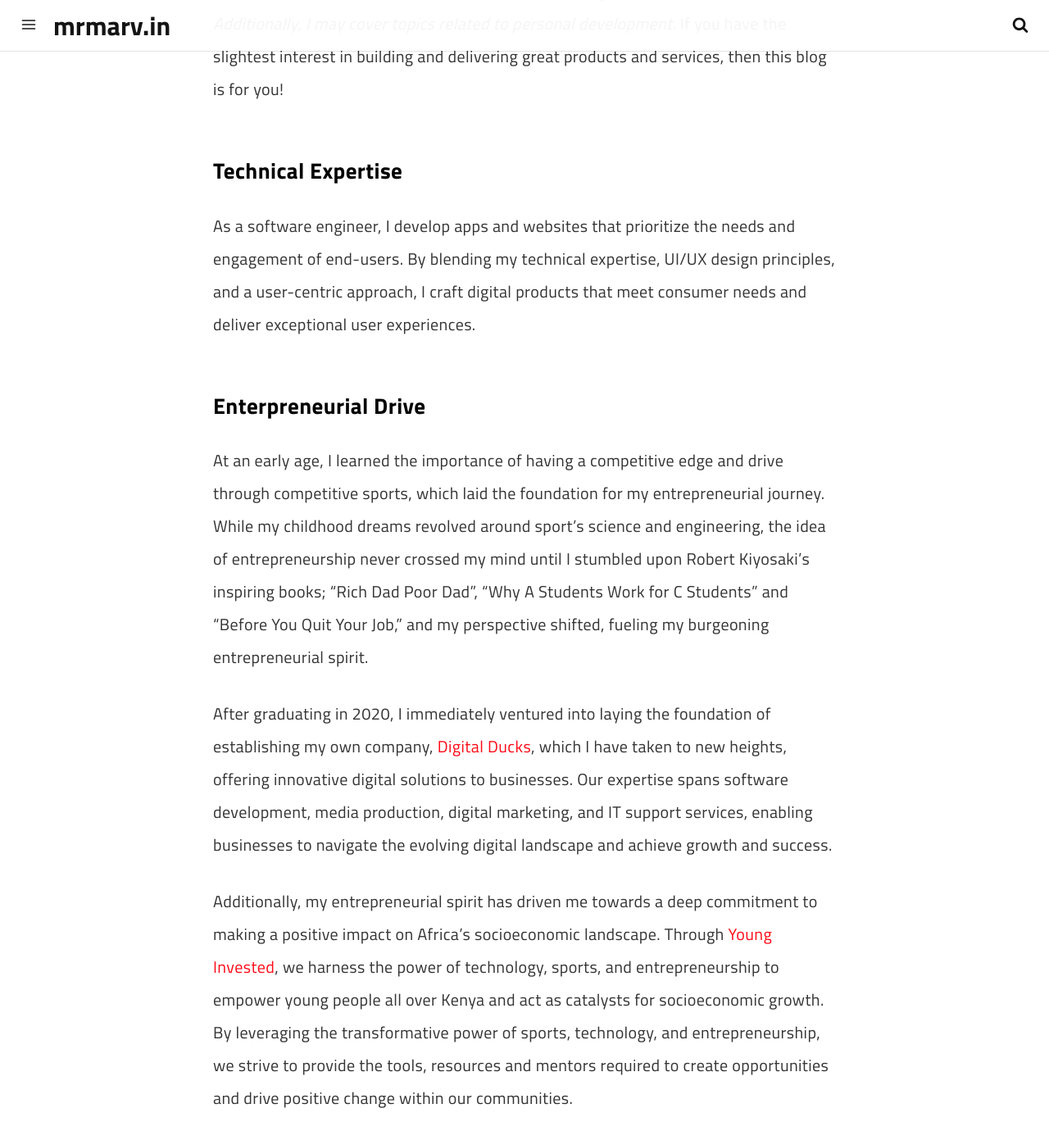
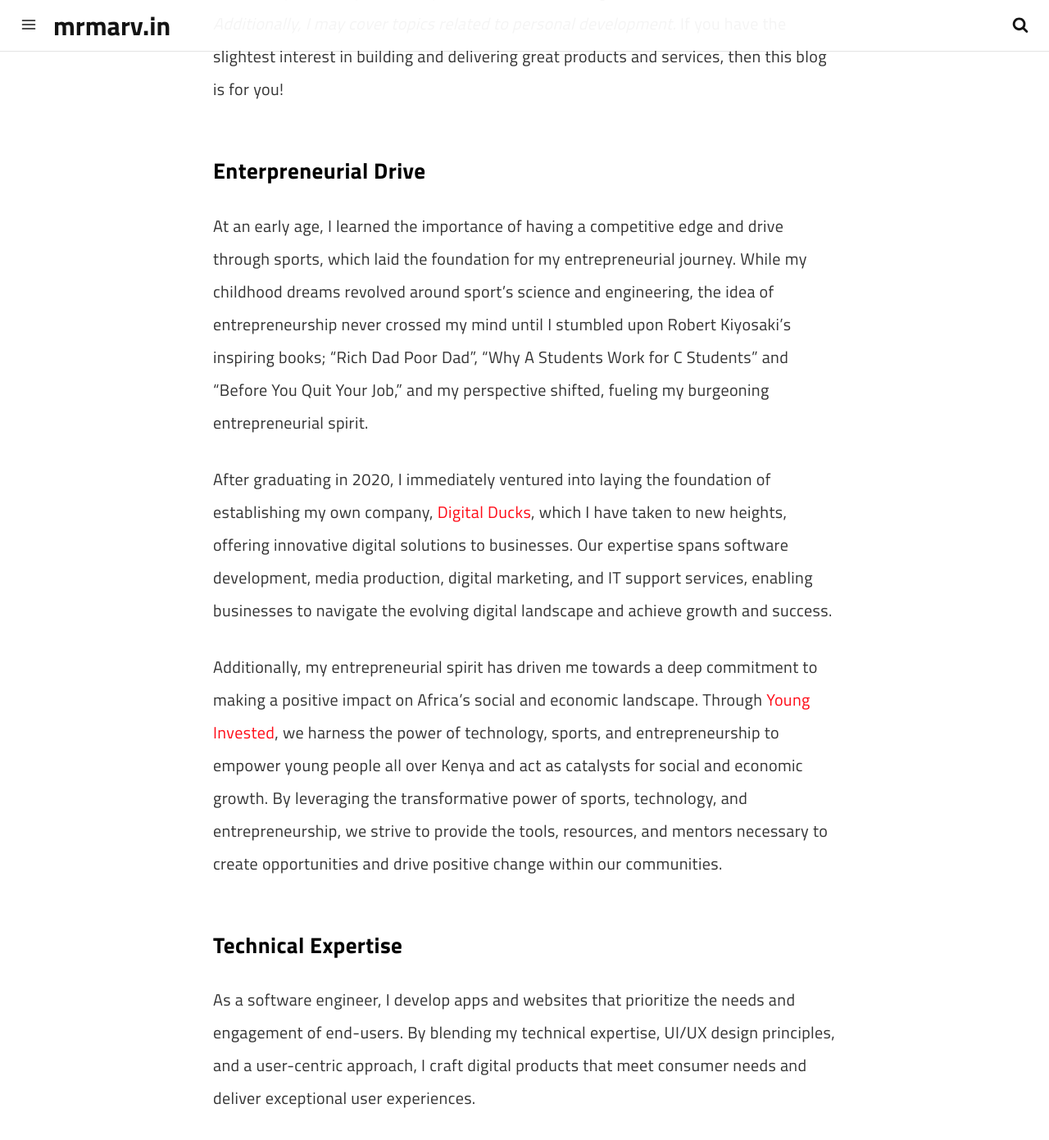
Before and after one commit to marv0/marv0.github.io, a Jekyll site: the page built from pages/about.md, in a window 1280 px wide and 1400 px high, scrolled down 526 px. Shown: the top 1391 px of the window at 82% size. Built offline with Jekyll 4.4.1, drawn with Linux system fonts in a browser that asks for light colours; a script that is not in the unit is left out.

Commit message:
Update about.md

```diff
--- a/pages/about.md
+++ b/pages/about.md
@@ -14,17 +14,17 @@ Hello, world! I'm Marvin Ogot and I’m an entrepreneur and software engineer.
 
 I started this blog to keep track of my learning and share relevant information on diverse topics entrepreneurship, and various technologies, not limited to software. *Additionally, I may cover topics related to personal development.* If you have the slightest interest in building and delivering great products and services, then this blog is for you!
 
+### Enterpreneurial Drive
+
+At an early age, I learned the importance of having a competitive edge and drive through sports, which laid the foundation for my entrepreneurial journey. While my childhood dreams revolved around sport's science and engineering, the idea of entrepreneurship never crossed my mind until I stumbled upon Robert Kiyosaki's inspiring books; "Rich Dad Poor Dad", "Why A Students Work for C Students" and "Before You Quit Your Job," and my perspective shifted, fueling my burgeoning entrepreneurial spirit.
+
+After graduating in 2020, I immediately ventured into laying the foundation of establishing my own company, [Digital Ducks](https://www.digitalducks.co.ke), which I have taken to new heights, offering innovative digital solutions to businesses. Our expertise spans software development, media production, digital marketing, and IT support services, enabling businesses to navigate the evolving digital landscape and achieve growth and success.
+
+Additionally, my entrepreneurial spirit has driven me towards a deep commitment to making a positive impact on Africa's social and economic landscape. Through [Young Invested](https://www.younginvested.org), we harness the power of technology, sports, and entrepreneurship to empower young people all over Kenya and act as catalysts for social and economic growth. By leveraging the transformative power of sports, technology, and entrepreneurship, we strive to provide the tools, resources, and mentors necessary to create opportunities and drive positive change within our communities.
+
 ### Technical Expertise
 
 As a software engineer, I develop apps and websites that prioritize the needs and engagement of end-users. By blending my technical expertise, UI/UX design principles, and a user-centric approach, I craft digital products that meet consumer needs and deliver exceptional user experiences.
-
-### Enterpreneurial Drive
-
-At an early age, I learned the importance of having a competitive edge and drive through competitive sports, which laid the foundation for my entrepreneurial journey. While my childhood dreams revolved around sport's science and engineering, the idea of entrepreneurship never crossed my mind until I stumbled upon Robert Kiyosaki's inspiring books; "Rich Dad Poor Dad", "Why A Students Work for C Students" and "Before You Quit Your Job," and my perspective shifted, fueling my burgeoning entrepreneurial spirit.
-
-After graduating in 2020, I immediately ventured into laying the foundation of establishing my own company, [Digital Ducks](https://www.digitalducks.co.ke), which I have taken to new heights, offering innovative digital solutions to businesses. Our expertise spans software development, media production, digital marketing, and IT support services, enabling businesses to navigate the evolving digital landscape and achieve growth and success.
-
-Additionally, my entrepreneurial spirit has driven me towards a deep commitment to making a positive impact on Africa's socioeconomic landscape. Through [Young Invested](https://www.younginvested.org), we harness the power of technology, sports, and entrepreneurship to empower young people all over Kenya and act as catalysts for socioeconomic growth. By leveraging the transformative power of sports, technology, and entrepreneurship, we strive to provide the tools, resources and mentors required to create opportunities and drive positive change within our communities.
 
 ### Closing Remarks
 
```
